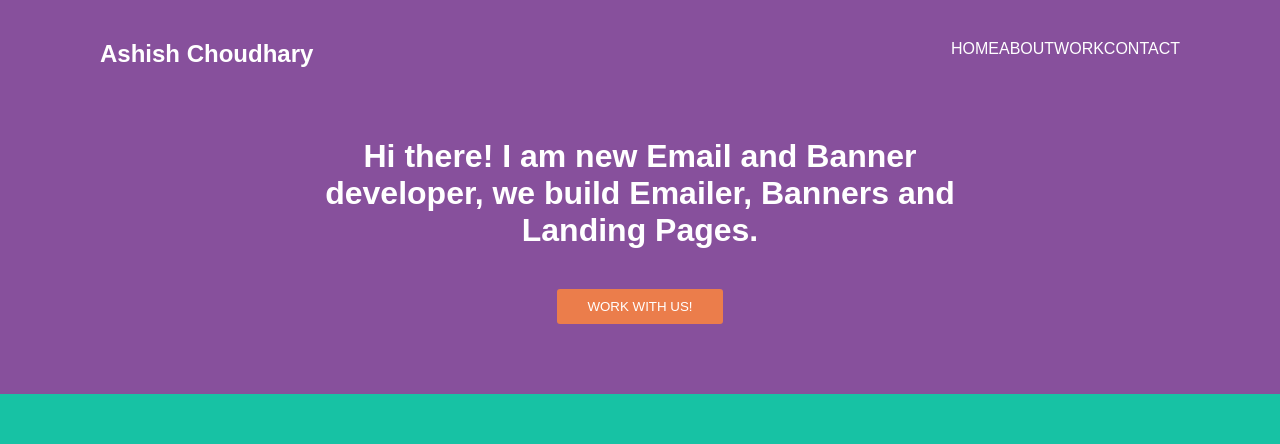
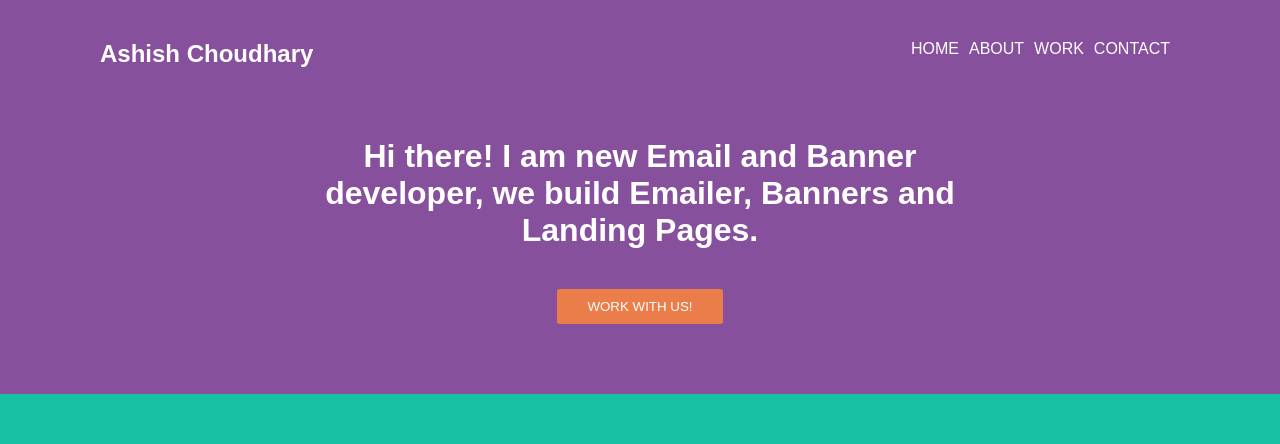
Before and after one commit to ash11712/FED_Day1, a plain HTML site: page index.html in a window 1280 px wide. Shown: the top 444 px of the page. Drawn offline with Linux system fonts and the light colour scheme.

Commit message:
updating style.css

```diff
--- a/style.css
+++ b/style.css
@@ -1,10 +1,10 @@
 * {
-    font-family: "Titillium Web", Arial, Sans-serif;
-    padding: 0px;
-    margin: 0px;
+    font-family: "Titillium Web", Arial;
     list-style-type: none;
     text-align: center;
     color: #393939;
+    padding: 0px;
+    margin: 0px;
   }
 
   header {
@@ -93,6 +93,9 @@
   .padtb-40 {
     padding-top: 30px !important;
     padding-bottom: 30px !important;
+  }
+  li {
+    padding-right: 10px !important;
   }
 
   .hr1 {
```
